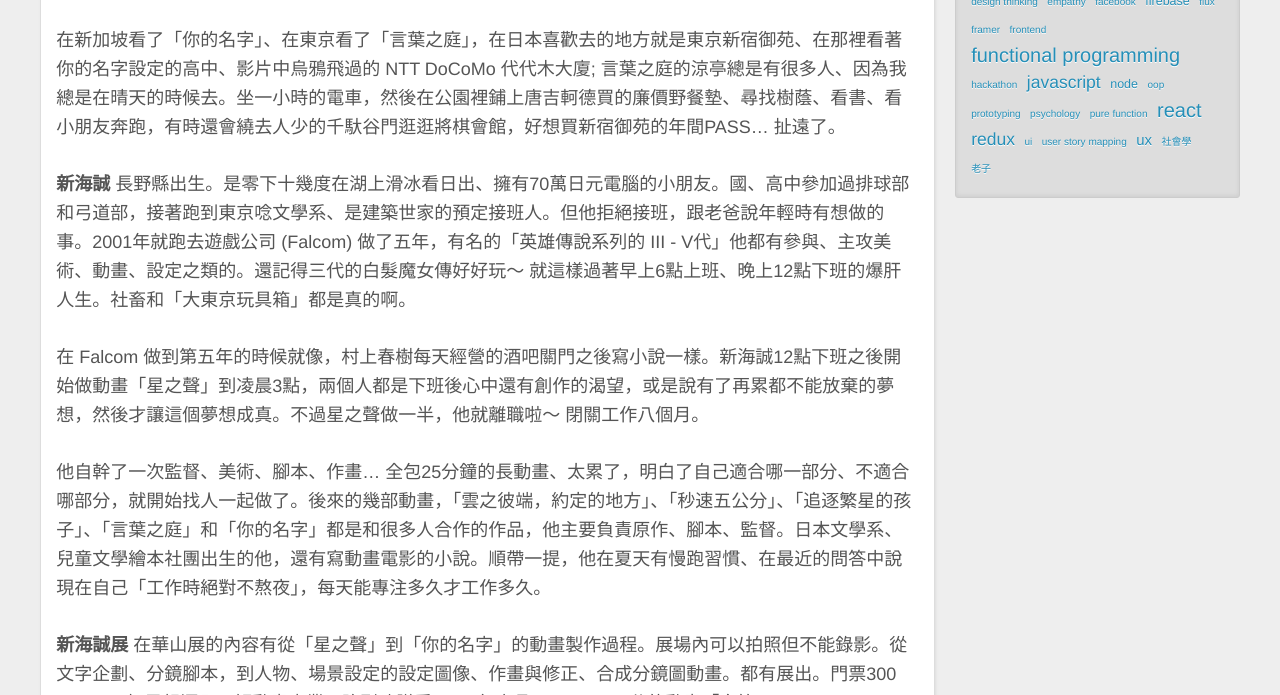
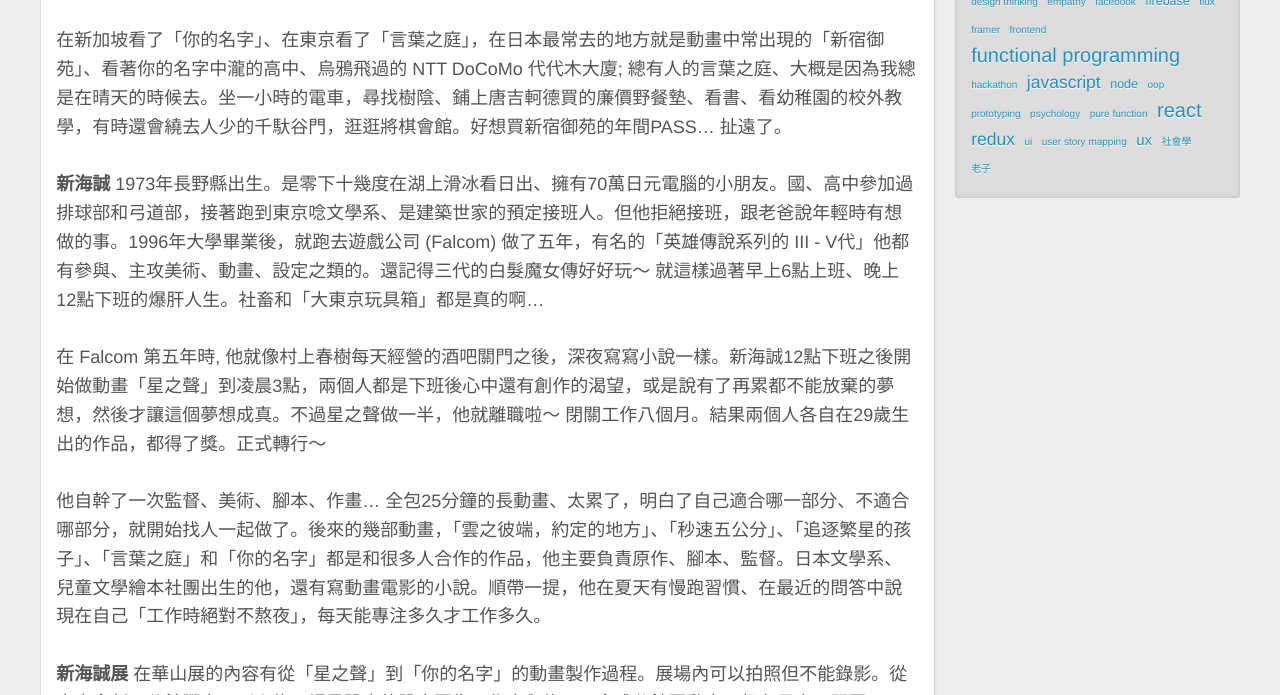
Before and after one commit to wangchou/wangchou.github.io, a plain HTML site: page 2017/12/26/新海誠展-十五年動畫歷程/index.html in a window 1280 px wide. Shown: the part 445-1140 px from the top of the page. Drawn offline with nearby package versions, Linux system fonts and the light colour scheme; a script that the page names is missing.

Commit message:
Site updated: 2017-12-27 15:12:22

```diff
--- a/2017/12/26/新海誠展-十五年動畫歷程/index.html
+++ b/2017/12/26/新海誠展-十五年動畫歷程/index.html
@@ -7,13 +7,13 @@
 
   <title>新海誠展 十五年的動畫歷程 | vividadada 的地下城大冒險</title>
   <meta name="viewport" content="width=device-width, initial-scale=1, maximum-scale=1">
-  <meta name="description" content="在新加坡看了「你的名字」、在東京看了「言葉之庭」，在日本喜歡去的地方就是東京新宿御苑、在那裡看著你的名字設定的高中、影片中烏鴉飛過的 NTT DoCoMo 代代木大廈; 言葉之庭的涼亭總是有很多人、因為我總是在晴天的時候去。坐一小時的電車，然後在公園裡鋪上唐吉軻德買的廉價野餐墊、尋找樹蔭、看書、看小朋友奔跑，有時還會繞去人少的千馱谷門逛逛將棋會館，好想買新宿御苑的年間PASS… 扯遠了。 新海誠">
+  <meta name="description" content="在新加坡看了「你的名字」、在東京看了「言葉之庭」，在日本最常去的地方就是動畫中常出現的「新宿御苑」、看著你的名字中瀧的高中、烏鴉飛過的 NTT DoCoMo 代代木大廈; 總有人的言葉之庭、大概是因為我總是在晴天的時候去。坐一小時的電車，尋找樹陰、鋪上唐吉軻德買的廉價野餐墊、看書、看幼稚園的校外教學，有時還會繞去人少的千馱谷門，逛逛將棋會館。好想買新宿御苑的年間PASS… 扯遠了。 新海誠 197">
 <meta name="keywords" content="ACGN">
 <meta property="og:type" content="article">
 <meta property="og:title" content="新海誠展 十五年的動畫歷程">
 <meta property="og:url" content="http://wangchou.github.io/2017/12/26/新海誠展-十五年動畫歷程/index.html">
 <meta property="og:site_name" content="vividadada 的地下城大冒險">
-<meta property="og:description" content="在新加坡看了「你的名字」、在東京看了「言葉之庭」，在日本喜歡去的地方就是東京新宿御苑、在那裡看著你的名字設定的高中、影片中烏鴉飛過的 NTT DoCoMo 代代木大廈; 言葉之庭的涼亭總是有很多人、因為我總是在晴天的時候去。坐一小時的電車，然後在公園裡鋪上唐吉軻德買的廉價野餐墊、尋找樹蔭、看書、看小朋友奔跑，有時還會繞去人少的千馱谷門逛逛將棋會館，好想買新宿御苑的年間PASS… 扯遠了。 新海誠">
+<meta property="og:description" content="在新加坡看了「你的名字」、在東京看了「言葉之庭」，在日本最常去的地方就是動畫中常出現的「新宿御苑」、看著你的名字中瀧的高中、烏鴉飛過的 NTT DoCoMo 代代木大廈; 總有人的言葉之庭、大概是因為我總是在晴天的時候去。坐一小時的電車，尋找樹陰、鋪上唐吉軻德買的廉價野餐墊、看書、看幼稚園的校外教學，有時還會繞去人少的千馱谷門，逛逛將棋會館。好想買新宿御苑的年間PASS… 扯遠了。 新海誠 197">
 <meta property="og:locale" content="zh-TW">
 <meta property="og:image" content="http://wangchou.github.io/img/shinhai/1.jpeg">
 <meta property="og:image" content="http://wangchou.github.io/img/shinhai/2.jpeg">
@@ -27,10 +27,10 @@
 <meta property="og:image" content="http://wangchou.github.io/img/shinhai/9.jpeg">
 <meta property="og:image" content="http://wangchou.github.io/img/shinhai/10.jpeg">
 <meta property="og:image" content="http://wangchou.github.io/img/shinhai/12.jpeg">
-<meta property="og:updated_time" content="2017-12-27T02:55:48.158Z">
+<meta property="og:updated_time" content="2017-12-27T07:11:55.580Z">
 <meta name="twitter:card" content="summary">
 <meta name="twitter:title" content="新海誠展 十五年的動畫歷程">
-<meta name="twitter:description" content="在新加坡看了「你的名字」、在東京看了「言葉之庭」，在日本喜歡去的地方就是東京新宿御苑、在那裡看著你的名字設定的高中、影片中烏鴉飛過的 NTT DoCoMo 代代木大廈; 言葉之庭的涼亭總是有很多人、因為我總是在晴天的時候去。坐一小時的電車，然後在公園裡鋪上唐吉軻德買的廉價野餐墊、尋找樹蔭、看書、看小朋友奔跑，有時還會繞去人少的千馱谷門逛逛將棋會館，好想買新宿御苑的年間PASS… 扯遠了。 新海誠">
+<meta name="twitter:description" content="在新加坡看了「你的名字」、在東京看了「言葉之庭」，在日本最常去的地方就是動畫中常出現的「新宿御苑」、看著你的名字中瀧的高中、烏鴉飛過的 NTT DoCoMo 代代木大廈; 總有人的言葉之庭、大概是因為我總是在晴天的時候去。坐一小時的電車，尋找樹陰、鋪上唐吉軻德買的廉價野餐墊、看書、看幼稚園的校外教學，有時還會繞去人少的千馱谷門，逛逛將棋會館。好想買新宿御苑的年間PASS… 扯遠了。 新海誠 197">
 <meta name="twitter:image" content="http://wangchou.github.io/img/shinhai/1.jpeg">
 <meta name="twitter:creator" content="@kindalu">
 
@@ -103,11 +103,11 @@
 
     <div class="article-entry" itemprop="articleBody">
 
-        <p>在新加坡看了「你的名字」、在東京看了「言葉之庭」，在日本喜歡去的地方就是東京新宿御苑、在那裡看著你的名字設定的高中、影片中烏鴉飛過的 NTT DoCoMo 代代木大廈; 言葉之庭的涼亭總是有很多人、因為我總是在晴天的時候去。坐一小時的電車，然後在公園裡鋪上唐吉軻德買的廉價野餐墊、尋找樹蔭、看書、看小朋友奔跑，有時還會繞去人少的千馱谷門逛逛將棋會館，好想買新宿御苑的年間PASS… 扯遠了。</p>
-<p><strong>新海誠</strong> 長野縣出生。是零下十幾度在湖上滑冰看日出、擁有70萬日元電腦的小朋友。國、高中參加過排球部和弓道部，接著跑到東京唸文學系、是建築世家的預定接班人。但他拒絕接班，跟老爸說年輕時有想做的事。2001年就跑去遊戲公司 (Falcom) 做了五年，有名的「英雄傳說系列的 III - V代」他都有參與、主攻美術、動畫、設定之類的。還記得三代的白髮魔女傳好好玩～ 就這樣過著早上6點上班、晚上12點下班的爆肝人生。社畜和「大東京玩具箱」都是真的啊。</p>
-<p>在 Falcom 做到第五年的時候就像，村上春樹每天經營的酒吧關門之後寫小說一樣。新海誠12點下班之後開始做動畫「星之聲」到凌晨3點，兩個人都是下班後心中還有創作的渴望，或是說有了再累都不能放棄的夢想，然後才讓這個夢想成真。不過星之聲做一半，他就離職啦～ 閉關工作八個月。</p>
+        <p>在新加坡看了「你的名字」、在東京看了「言葉之庭」，在日本最常去的地方就是動畫中常出現的「新宿御苑」、看著你的名字中瀧的高中、烏鴉飛過的 NTT DoCoMo 代代木大廈; 總有人的言葉之庭、大概是因為我總是在晴天的時候去。坐一小時的電車，尋找樹陰、鋪上唐吉軻德買的廉價野餐墊、看書、看幼稚園的校外教學，有時還會繞去人少的千馱谷門，逛逛將棋會館。好想買新宿御苑的年間PASS… 扯遠了。</p>
+<p><strong>新海誠</strong> 1973年長野縣出生。是零下十幾度在湖上滑冰看日出、擁有70萬日元電腦的小朋友。國、高中參加過排球部和弓道部，接著跑到東京唸文學系、是建築世家的預定接班人。但他拒絕接班，跟老爸說年輕時有想做的事。1996年大學畢業後，就跑去遊戲公司 (Falcom) 做了五年，有名的「英雄傳說系列的 III - V代」他都有參與、主攻美術、動畫、設定之類的。還記得三代的白髮魔女傳好好玩～ 就這樣過著早上6點上班、晚上12點下班的爆肝人生。社畜和「大東京玩具箱」都是真的啊…</p>
+<p>在 Falcom 第五年時, 他就像村上春樹每天經營的酒吧關門之後，深夜寫寫小說一樣。新海誠12點下班之後開始做動畫「星之聲」到凌晨3點，兩個人都是下班後心中還有創作的渴望，或是說有了再累都不能放棄的夢想，然後才讓這個夢想成真。不過星之聲做一半，他就離職啦～ 閉關工作八個月。結果兩個人各自在29歲生出的作品，都得了獎。正式轉行～</p>
 <p>他自幹了一次監督、美術、腳本、作畫… 全包25分鐘的長動畫、太累了，明白了自己適合哪一部分、不適合哪部分，就開始找人一起做了。後來的幾部動畫，「雲之彼端，約定的地方」、「秒速五公分」、「追逐繁星的孩子」、「言葉之庭」和「你的名字」都是和很多人合作的作品，他主要負責原作、腳本、監督。日本文學系、兒童文學繪本社團出生的他，還有寫動畫電影的小說。順帶一提，他在夏天有慢跑習慣、在最近的問答中說現在自己「工作時絕對不熬夜」，每天能專注多久才工作多久。</p>
-<p><strong>新海誠展</strong> 在華山展的內容有從「星之聲」到「你的名字」的動畫製作過程。展場內可以拍照但不能錄影。從文字企劃、分鏡腳本，到人物、場景設定的設定圖像、作畫與修正、合成分鏡圖動畫。都有展出。門票300元。PS: 如果想深入了解動畫產業，強烈建議看 2015年出品、IMDB 8.2 分的動畫「白箱」。</p>
+<p><strong>新海誠展</strong> 在華山展的內容有從「星之聲」到「你的名字」的動畫製作過程。展場內可以拍照但不能錄影。從文字企劃、分鏡腳本，到人物、場景設定的設定圖像、作畫與修正、合成分鏡圖動畫。都有展出。門票300元。PS: 如果想深入了解動畫產業，強烈建議看 2015年出品、IMDB 8.2 分的動畫「白箱」。如過想了解分鏡腳本、漫畫產業，推薦看「爆漫王」。</p>
 <h3 id="動畫製作過程以你的名字舉例"><a href="#動畫製作過程以你的名字舉例" class="headerlink" title="動畫製作過程以你的名字舉例"></a>動畫製作過程以你的名字舉例</h3><h4 id="企劃-gt-分鏡腳本-gt-分鏡腳本動畫-gt-人物、場景設定-gt-原畫"><a href="#企劃-gt-分鏡腳本-gt-分鏡腳本動畫-gt-人物、場景設定-gt-原畫" class="headerlink" title="企劃-&gt;分鏡腳本-&gt;分鏡腳本動畫-&gt;人物、場景設定-&gt;原畫"></a>企劃-&gt;分鏡腳本-&gt;分鏡腳本動畫-&gt;人物、場景設定-&gt;原畫</h4><ol>
 <li><strong>企劃 (新海誠)</strong><ul>
 <li>概要 (700字)</li>
@@ -139,8 +139,8 @@
 </li>
 </ol>
 <h3 id="結語"><a href="#結語" class="headerlink" title="結語"></a>結語</h3><p>展覽中展出每部動畫製作時的部分的企劃、分鏡腳本、人設、原話，可以讓人好好學習如何做一部動畫、寫一個故事。想像，從2014年2000字的文字企劃「若之是夢」怎麼變成2016年100多分鐘的「你的名字」。文字企劃的時候，強調的是靈魂交換、連結(結び)。但沒有提到記憶相關、「你的名字」遺忘的主題。動畫腳本到真正電影之間也省略了不少部分。也不知道在這個企劃，贏了多少胎死腹中的企劃。還有從早期作品到最新的你的名字間的作為一個監督、腳本的成長，這些點都是值得思考玩味的地方。</p>
-<p>44歲的新海誠不一樣了。他結婚、有一個7歲的女兒。和10年前做「秒速５公分」時，單身、做成人遊戲公司(minori)的動畫、一個人倫敦遊學一年、自由自在孤獨的樣子不同了。他也說311地震之後，日本人需要的東西也不一樣、想做的東西也不一樣。期待他下一部會做怎樣的動畫，希望在大紅大紫之後還他能保有原來的色彩。</p>
-<p>PS: 會日文的朋友推薦買展場的書 (200多頁、1000元)，有所有展出作品的靜態部分、分鏡腳本、原畫、作品分析等。</p>
+<p>2016年43歲的新海誠不一樣了。他已結婚、還有一個7歲的女兒。10年前，他做「秒速５公分」時是單身、還做成人遊戲公司(minori)的動畫、會一個人去倫敦遊學一年。現在和那時自由自在孤獨的樣子不同了。他也說311地震之後，日本人需要的東西也不一樣、想做的東西也不一樣。期待他下一部會做怎樣的動畫，希望在大紅大紫之後還他能保有原來的色彩。</p>
+<p>PS: 會日文的朋友推薦買展場的書 (200多頁、1000元)，書裡有所有展出作品的靜態部分、分鏡腳本、原畫、作品分析等。</p>
 <h3 id="參考資料"><a href="#參考資料" class="headerlink" title="參考資料"></a>參考資料</h3><ul>
 <li><a href="https://ja.wikipedia.org/wiki/新海誠" target="_blank" rel="noopener">新海誠日文wiki</a></li>
 <li><a href="http://www.kiminona.com/#interview_ando" target="_blank" rel="noopener">映画『君の名は。』公式サイト</a></li>
```
Also changed, not shown: index.html (+6 -6 lines).
